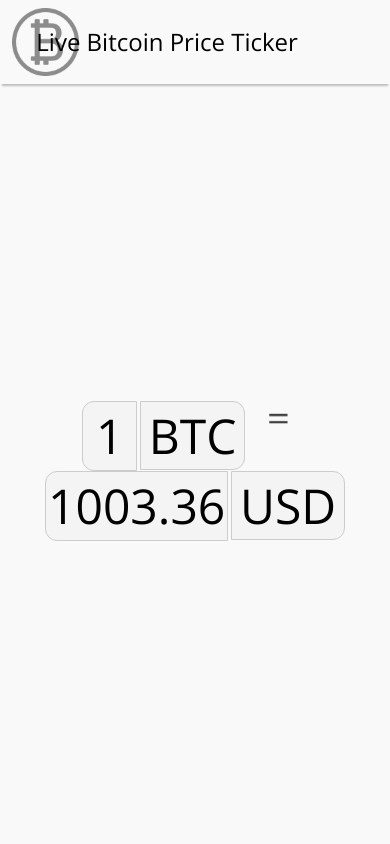
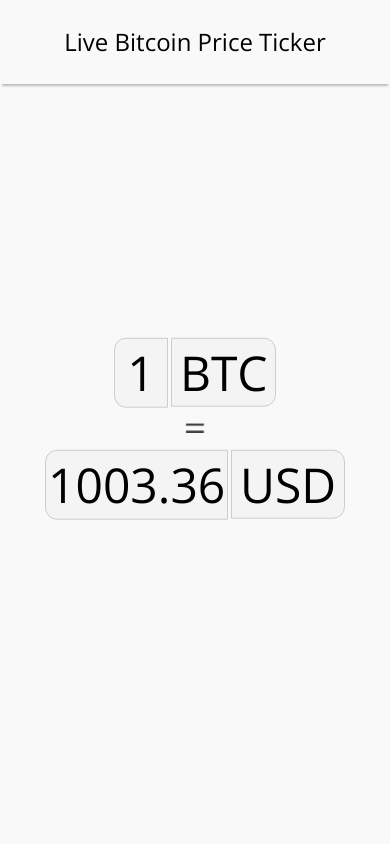
Before and after one commit to why7e/BitPrice, a PHP site: page / in a window 390 px wide. Run offline with PHP 8.4, Linux system fonts and the light colour scheme; some libraries are stand-ins or nearby versions.

```diff
--- a/assets/css/main.css
+++ b/assets/css/main.css
@@ -1,12 +1,12 @@
 html {
     width:100%;
     background-color: rgba(0,0,0,0.025);
-    height: 100%;
+    height: 90vh;
 }
 
 body {
     width: 100%;
-    height: 100%;
+    height: 90vh;
 }
 
 #equals {
@@ -151,11 +151,21 @@ body {
     text-align: center;
 }
 
+#equals {
+    height:100%;
+    transform: translateY(-50%);
+}
+
+#title {
+    font-size:24px;
+    transform: translateX(-8vh);
+}
+
 
 .header {
     color: #000;
     width: 100vw;
-    height: 10%;
+    height: 10vh;
     -webkit-box-shadow: 0 4px 2px -2px rgba(0,0,0,0.25);
     -moz-box-shadow: 0 4px 2px -2px rgba(0,0,0,0.25);
     box-shadow: 0 4px 2px -2px rgba(0,0,0,0.25);
@@ -163,3 +173,31 @@ body {
     font-family: "Open Sans";
     position: absolute;
 }
+
+@media screen and (max-width: 850px) {
+    #input {
+        display: block;
+    }
+
+    #output {
+        display: block;
+    }
+
+    #equals {
+        transform: translateY(-10%);
+    }
+
+    #focus {
+        transform: translateY(-150%);
+    }
+}
+
+@media screen and (max-width: 650px) {
+    #logo {
+        display: none !important;
+    }
+
+    #title {
+        transform: translateX(0);
+    }
+}
--- a/index.php
+++ b/index.php
@@ -1,5 +1,6 @@
 <html>
     <head>
+        <meta name="viewport" content="width=device-width,initial-scale=1.0">
         <script src="https://code.jquery.com/jquery-2.1.1.min.js" type="text/javascript"></script>
         <script src="https://ajax.googleapis.com/ajax/libs/jquery/1.10.2/jquery.min.js" type="text/javascript"></script>
         <link rel="stylesheet" type="text/css" href="//fonts.googleapis.com/css?family=Open+Sans" />
@@ -11,7 +12,7 @@
         <div class="header">
             <div height="10%"><a href="https://bitcointalk.org/index.php?action=profile;u=523317"><img src=/assets/images/logo.png id="logo"></a></div>
             <div style="width:100vw;height:24px;transform: translateY(-12px);padding-top:5vh;text-align: center;">
-                <p style="font-size:24px;transform: translateX(-8vh);">Live Bitcoin Price Ticker</p>
+                <p id="title">Live Bitcoin Price Ticker</p>
             </div>
         </div>
 <div id="sub">
@@ -19,7 +20,7 @@
         <span id="input">
         <span contenteditable="true" id="leftseginput" class="resize" onkeyup="updateoutput()" value="1" size="10"></span><button id="rightseginput" onfocus="if (!this.active) this.active = true; numFocus()" onmousedown="this.active = this.active || (doc.activeElement !== this)" onmouseup="var a = this.active; this.active = false; if (a) return false">BTC</button>
         </span>
-        <div style="display:inline;height:100%; vertical-align: middle;padding-bottom:50%"><img style="height:100%;transform: translateY(-50%);" src=/assets/images/equals.png id="equals"></div>
+        <div style="display:inline;height:100%; vertical-align: middle;padding-bottom:50%"><img src=/assets/images/equals.png id="equals"></div>
         <span id="output">
         <span contenteditable="true" id="leftsegoutput" onkeyup="updateinput()" size="10"></span><button id="rightsegoutput" onfocus="if (!this.active) this.active = true; numFocus()" onmousedown="this.active = this.active || (doc.activeElement !== this)" onmouseup="var a = this.active; this.active = false; if (a) return false">USD</button>
         </span>
```
